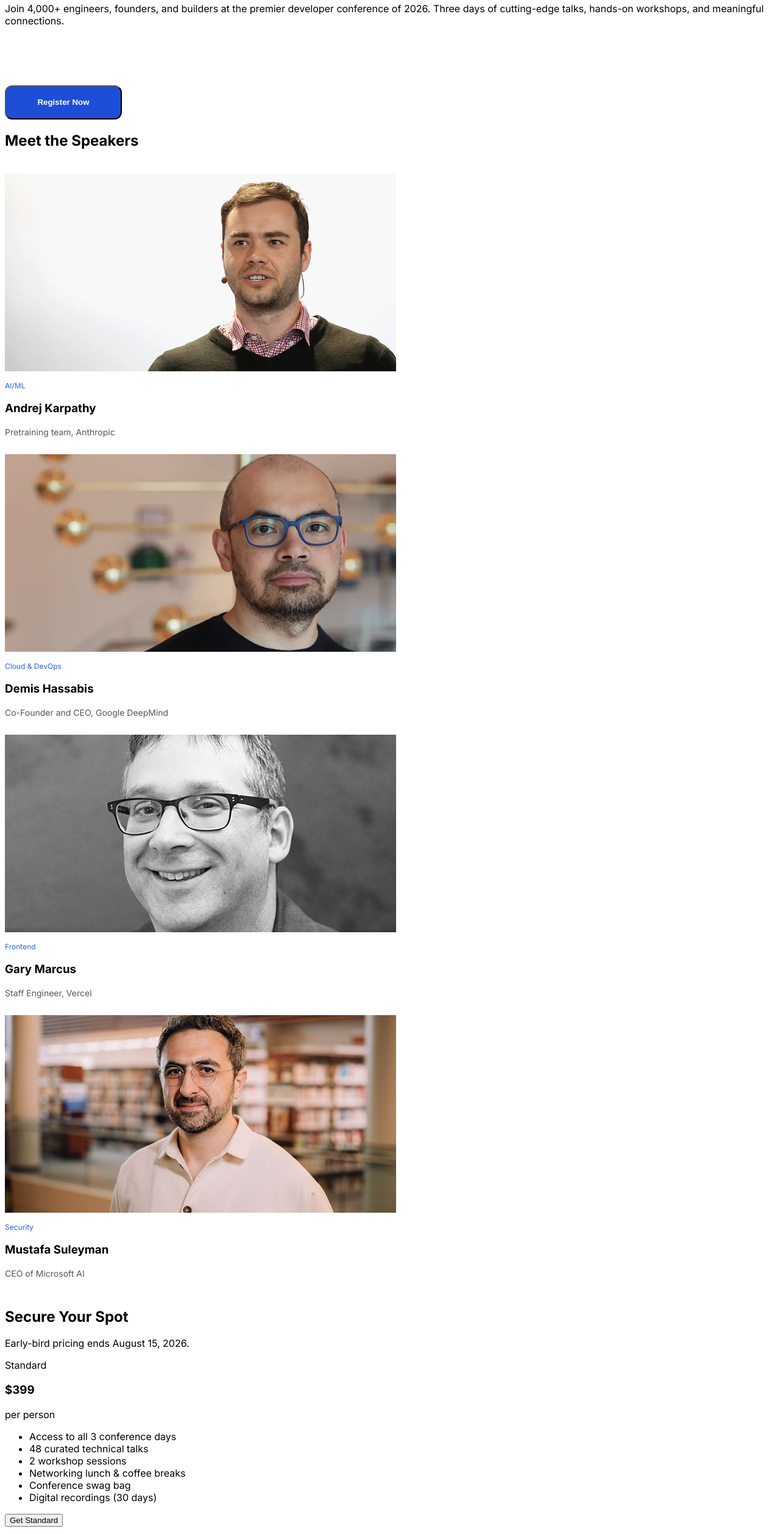
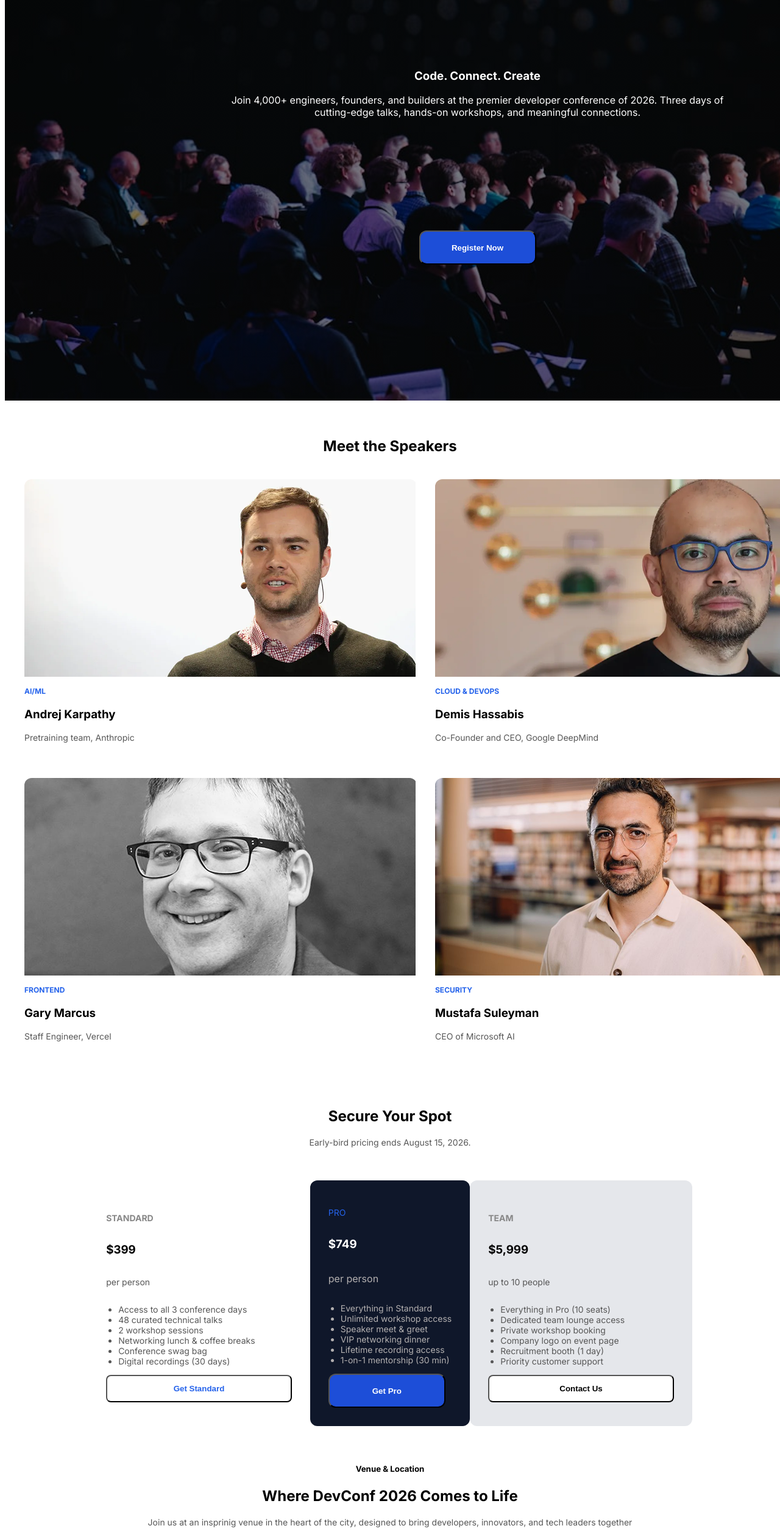
Before and after one commit to Shojjoti/developerMeet_assignment1, a plain HTML site: page index.html in a window 1280 px wide. Shown: the part 205-2721 px from the top of the page at 61% size. Drawn offline with Linux system fonts and the light colour scheme.

Commit message:
half of css

```diff
--- a/index.html
+++ b/index.html
@@ -24,16 +24,12 @@
     <header>
         <section>
             <nav class="navbar">
-                <div class="nav-left-logo">
-                    <img class="navlogo" src="./assets/logo-mini.png" alt="logo">
                 <div>
-                        <p><b>DEVCONF</b></p>
-                        <p>2026</p>
-                    </div>
+                    <img src="./assets/logo.png" alt="logo">
                 </div>
 
-                <div class="nav-middle">
-                    <ul>
+                <div>
+                    <ul class="nav-middle fedded-Text">
                         <li>Speakers</li>
                         <li>Schedule</li>
                         <li>Tracks</li>
@@ -48,25 +44,32 @@
 
             </nav>
 
-            <body class="nav-body">
+            <section class="nav-body">
 
                 <div>
-                    <h1>Code. Connect. Create</h1>
-                    <p>Join 4,000+ engineers, founders, and builders at the premier developer conference of 2026. Three
+                    <h1 class="meet text-white">Code. Connect. Create</h1>
+                    <p class="meet text-white body-para">
+                        Join 4,000+ engineers, founders, and builders at the premier developer conference of 2026. Three
                         days of cutting-edge talks, hands-on workshops, and meaningful connections.</p>
 
-                    <br><br><br><br>
+                    <br><br><br><br><br>
 
+                    <div class="meet">
                         <button class="btn">Register Now</button>
+
                     </div>
 
-            </body>
+
+                </div>
+
+            </section>
         </section>
     </header>
 
     <main>
+        <br> <br>
         <section>
-            <h1>Meet the Speakers</h1>
+            <h1 class="meet">Meet the Speakers</h1>
             <br>
             <section class="person">
                 <div class="person-div">
@@ -117,16 +120,19 @@
         </section>
 
         <!-- Secure Your Spot -->
+        <br><br><br>
         <section>
-            <h1>Secure Your Spot</h1>
-            <p>Early-bird pricing ends August 15, 2026.</p>
+            <h1 class="meet">Secure Your Spot</h1>
+            <p class="meet fedded-Text">Early-bird pricing ends August 15, 2026.</p>
 
-            <section>
-                <div>
-                    <p>Standard</p>
+            <br><br>
+
+            <section class="price-cart">
+                <div class="standard-class">
+                    <p class="fedded-Text-big">Standard</p>
                     <h1>$399</h1>
-                    <p>per person</p>
-                    <ul>
+                    <p class="fedded-Text">per person</p>
+                    <ul class="cart-point fedded-Text">
                         <li>Access to all 3 conference days</li>
                         <li>48 curated technical talks</li>
                         <li>2 workshop sessions</li>
@@ -135,13 +141,13 @@
                         <li>Digital recordings (30 days)</li>
                     </ul>
 
-                    <button>Get Standard</button>
+                    <button class="button-getStarted">Get Standard</button>
                 </div>
-                <div>
-                    <p>Pro</p>
-                    <h1>$749</h1>
-                    <p>per person</p>
-                    <ul>
+                <div class="standard-class pro-special">
+                    <p class="degsination-big">Pro</p>
+                    <h1 class="pro-text">$749</h1>
+                    <p class="pro-text1">per person</p>
+                    <ul class="cart-point pro-text1">
                         <li>Everything in Standard </li>
                         <li>Unlimited workshop access</li>
                         <li>Speaker meet & greet</li>
@@ -150,13 +156,13 @@
                         <li>1-on-1 mentorship (30 min)</li>
                     </ul>
 
-                    <button class="btn">Get Pro</button>
+                    <button class="btn btn-pro">Get Pro</button>
                 </div>
-                <div>
-                    <p>Team</p>
+                <div class="standard-class team-cart">
+                    <p class="fedded-Text-big">Team</p>
                     <h1>$5,999</h1>
-                    <p>up to 10 people</p>
-                    <ul>
+                    <p class="fedded-Text">up to 10 people</p>
+                    <ul class="cart-point fedded-Text">
                         <li>Everything in Pro (10 seats)</li>
                         <li>Dedicated team lounge access</li>
                         <li>Private workshop booking</li>
@@ -165,7 +171,7 @@
                         <li>Priority customer support</li>
                     </ul>
 
-                    <button>Contact Us</button>
+                    <button class="btn-contact">Contact Us</button>
                 </div>
             </section>
 
@@ -175,23 +181,20 @@
         <section>
             <div class="container1">
                 <div>
-                    <h6>Venue & Location</h6>
-                    <h1>Where DevConf 2026 Comes to Life</h1>
-                    <p>Join us at an insprinig venue in the heart of the city, designed to bring developers, innovators,
-                        and tech leaders together</p>
+                    <br><br>
+                    <h5 class="meet">Venue & Location</h5>
+                    <h1 class="meet">Where DevConf 2026 Comes to Life</h1>
+                    <p class="meet fedded-Text">Join us at an insprinig venue in the heart of the city, designed to bring developers, innovators, and tech leaders together</p>
 
                 </div>
 
                 <!-- middle -->
                 <div class="">
-                    <div>
-                        <map name=""></map>
-                    </div>
                     <section>
                         <div>
-                            <img src="" alt="buildingpng">
+                            <img src="assets/building.png" alt="buildingpng">
                             <div>
-                                <h1>Tech Convention Center</h1>
+                                <h5>Tech Convention Center</h5>
                                 <p>San Francisco, California, USA</p>
                             </div>
                         </div>
@@ -201,19 +204,19 @@
                                 <!-- img+div>h1+p -->
                                 <img src="" alt="celenderPNG">
                                 <div>
-                                    <h1>Event Date</h1>
+                                    <h5>Event Date</h5>
                                     <p>August 20 - August 22, 2026</p>
                                 </div>
                             </div>
                             <div>
-                                <img src="" alt="locationPNG">
+                                <img src="assets/location.png" alt="locationPNG">
                                 <div>
-                                    <h1>Full Address</h1>
+                                    <h5>Full Address</h5>
                                     <p>747 Howard St, San Francisco, CA 94103, United States </p>
                                 </div>
                             </div>
-                            <div>
-                                <img src="" alt="clock">
+                            <div class="">
+                                <img src="assets/clock.png" alt="clock">
                                 <div>
                                     <h1>Venue Hours</h1>
                                     <p>8:00 AM - 6:00 PM (ALL Days)</p>
@@ -225,6 +228,10 @@
 
 
                     </section>
+
+                    <div>
+                        <map name=""></map>
+                    </div>
 
                 </div>
 
@@ -238,7 +245,7 @@
                         <p>Easy to reach by public transport from anywhere in the city.</p>
                     </div>
                     <div>
-                        <ul>
+                        <ul class="fedded-Text">
                             <li>BART: Civic Center Station (0.4 mi)</li>
                             <li>MUNI: Multiple lines stop nearby</li>
                             <li>Caltrain: 22 min walk</li>
@@ -254,7 +261,7 @@
                         <p>Comfortable stays within walking distance.</p>
                     </div>
                     <div>
-                        <ul>
+                        <ul class="fedded-Text">
                             <li>The Marker Hotel - 0.2 mi</li>
                             <li>San Francisco Marriott - 0.4 mi</li>
                             <li>Hotel Zelos - 0.5 mi</li>
@@ -270,7 +277,7 @@
                         <p>Convenient parking options available near the venue.</p>
                     </div>
                     <div>
-                        <ul>
+                        <ul class="fedded-Text">
                             <li>On-site parking garage available</li>
                             <li>Daily rate: $30</li>
                             <li>EV charging stations available</li>
--- a/styles/style.css
+++ b/styles/style.css
@@ -12,6 +12,11 @@
 .navbar {
     display: flex;
     justify-content: space-between;
+    max-width: 1200px;
+    margin: auto;
+    margin-bottom: 10px;
+    margin-top: 10px;
+
 
 }
 
@@ -19,18 +24,6 @@ nav ul li {
     display: flex;
     justify-content: space-evenly;
     /* grid-template-rows: 1fr; */
-}
-
-.navlogo {
-    height: 32px;
-    width: 32px;
-    border-radius: 8px;
-    padding: 2px;
-}
-
-.nav-left-logo {
-    display: flex;
-    /* justify-content: space-between; */
 }
 
 .btn {
@@ -41,47 +34,171 @@ nav ul li {
     font-weight: 700;
     height: 56px;
     width: 192px;
+    cursor: pointer;
 
 }
 
 .nav-middle {
     text-decoration: none;
-
+    display: flex;
+    justify-content: space-between;
+    gap: 20px;
     transition: background-color 0.3s, color 0.3s;
 
 }
 
+.text-white {
+    color: white
+}
+
 .nav-body {
-    text-align: center;
-    background-image: url(../assets/banner.jpg);
+    /* background-image: url(../assets/banner.jpg); */
+    background-image: linear-gradient(rgba(0, 0, 0, 0.5), rgba(0, 0, 0, 0.5)), url(../assets/banner.jpg);
+    background-size: cover;
+    background-position: center;
+    background-repeat: no-repeat;
+    display: flex;
+    flex-direction: column;
+    justify-content: center;
+    align-items: center;
     height: 786px;
     width: 1551px;
+}
+
+.body-para {
+    max-width: 829px;
+    height: 108px;
 }
 
 ul li a {
     text-decoration: none;
 }
 
-.fedded-Text{
+.fedded-Text {
     color: #575757;
     font-size: 14px;
 }
 
-.person-div{
+.person-div {
+    border-color: 2px solid #e5e7ebe5;
     height: 460px;
     width: 644px;
     border-radius: 12px;
-}
-.person{
-    display: grid;
-    grid-template-rows: repeat(2fr);
+    overflow: hidden;
+    background: white;
 }
 
-.degsination{
-    color: #2563EB ;
-    font-size: 12px;
+.person {
+    display: grid;
+    grid-template-columns: repeat(2, 1fr);
+    gap: 30px;
+    max-width: 1200px;
+    margin: auto;
+
 }
 
+.degsination {
+    color: #2563EB;
+    font-size: 12px;
+    font-weight: bold;
+    text-transform: uppercase;
+}
+
+.meet {
+    text-align: center;
+}
+
+/* Secure Your Spot */
+.standard-class {
+    display: flex;
+    flex-direction: column;
+    /* width: 370.66px; */
+    border-radius: 12px;
+    padding: 30px;
+    justify-content: center;
+    box-sizing: border-box;
+
+}
+
+.cart-point {
+    font-size: 14px;
+    padding-left: 20px;
+
+}
+
+
+.degsination-big {
+    color: #2563EB;
+    font-size: 14px;
+    font-weight: 600px;
+    text-transform: uppercase;
+}
+
+.btn-pro:hover {
+    background: #1D4ED8;
+}
+
+.pro-text {
+    color: white;
+}
+
+.pro-text1 {
+    color: #b3b0b0;
+}
+
+.fedded-Text-big {
+    color: #888888;
+    font-size: 14px;
+    font-weight: bold;
+    text-transform: uppercase;
+}
+
+.button-getStarted {
+    border-radius: 8px;
+    color: #2563EB;
+    border-color: 1px solid #2563EB;
+    font-weight: bold;
+    background-color: white;
+    height: 45px;
+    width: 304.67px;
+}
+
+.btn-pro {
+    font-weight: bold;
+    color: white;
+
+}
+
+.btn-contact {
+    border-radius: 8px;
+    border-color: 1px solid black;
+    background-color: white;
+    font-weight: bold;
+    color: black;
+    height: 45px;
+    width: 304.67px;
+}
+
+.price-cart {
+    display: flex;
+    justify-content: center;
+    border-color: 2px solid #888888;
+}
+
+.pro-special {
+    background-color: #0F172A;
+
+}
+
+.team-cart{
+    background-color:#E5E7EB ;
+
+}
+
+/* AI GENERATED */
+.container3{
+    display: flex;
+}
 
 /* footer */
 .footer {
@@ -111,7 +228,7 @@ ul li a {
 }
 
 .footer-links a {
-    color: white ;
+    color: white;
     text-decoration: none;
     font-size: 16px;
 }
```
Also changed, not shown: assets/building.png (added), assets/bus.png (added), assets/car.png (added), assets/clock.png (added), assets/hotel.png (added), assets/location.png (added). Lines whose indentation alone changed are shown as unchanged.
